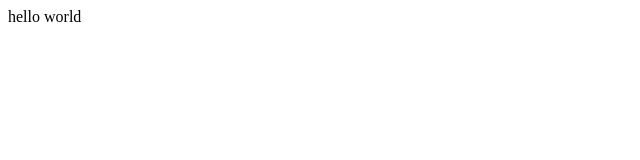
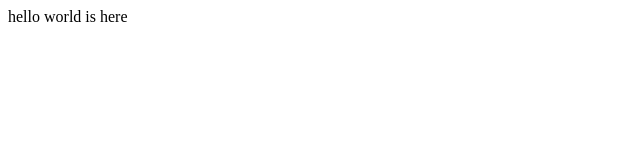
Before and after one commit to Thanvitha12/first-sample-repo, a plain HTML site: page index.html in a window 1280 px wide. Shown: the full height of the page, 0-640 px from the left. Drawn offline with Linux system fonts and the light colour scheme.

Commit message:
second update

```diff
--- a/index.html
+++ b/index.html
@@ -3,6 +3,6 @@
         hello
     </head>
     <body>
-        world
+        world is here
     </body>
 </html>
```
